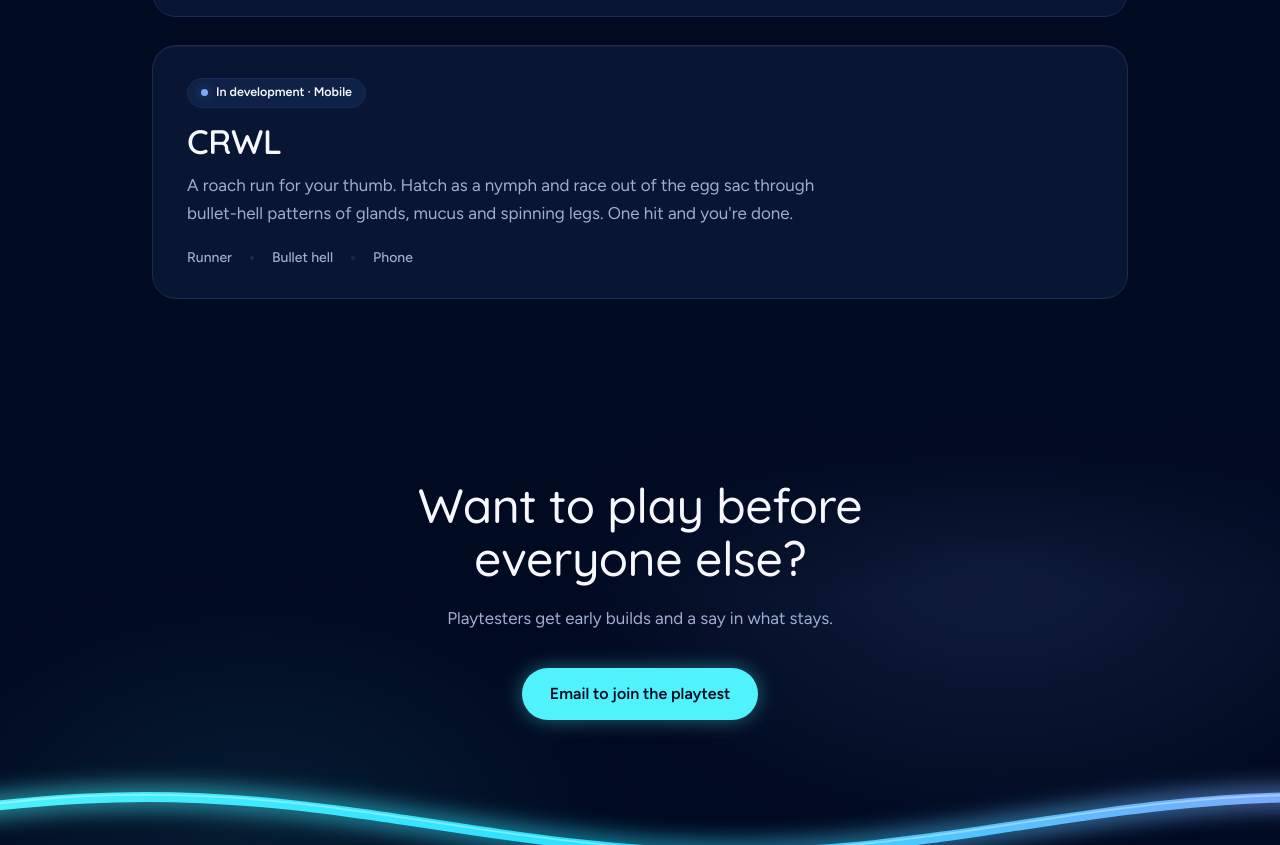
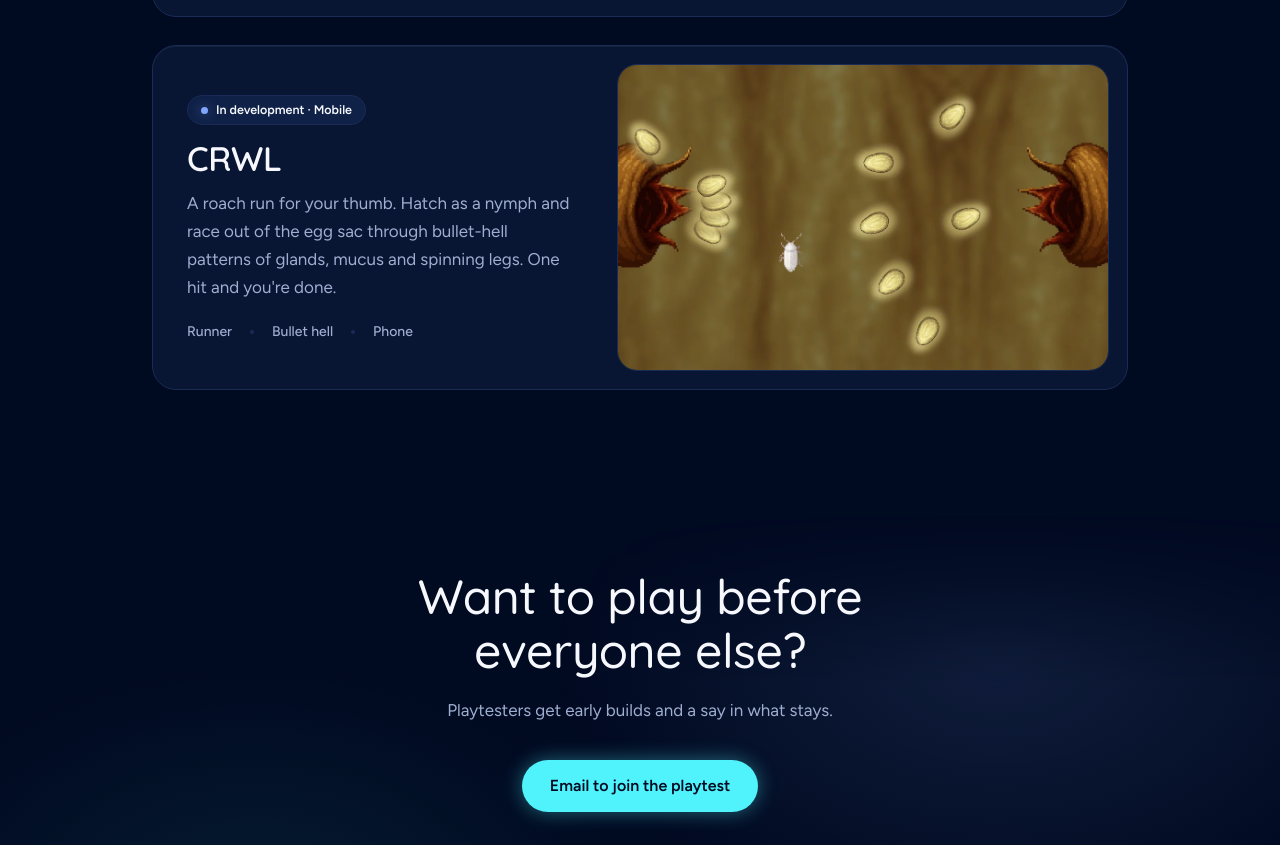
Before and after one commit to blankplusblank/tidewire-site, a plain HTML site: page games/index.html in a window 1280 px wide. Shown: the part 2100-2945 px from the top of the page. Drawn offline with Linux system fonts and the light colour scheme.

Commit message:
Add CRWL screenshot to the games page
Co-Authored-By: Claude Opus 5.5 <noreply@anthropic.com>
Claude-Session: https://claude.ai/code/session_01UB52Ru4ci4oqRzU8V9ciRo

```diff
--- a/games/index.html
+++ b/games/index.html
@@ -99,9 +99,12 @@ nav a.link:hover{color:var(--text)}
 .card .body{padding:8px 16px 8px 0}
 .card.text{grid-template-columns:1fr;padding:30px 34px}
 .card.text .body{padding:0;max-width:40em}
+.card.flip{grid-template-columns:.9fr 1.1fr}
+.card.flip .art{order:2}
+.card.flip .body{padding:8px 0 8px 16px}
 .card h3{font-size:34px;font-weight:600;line-height:1.05;margin-top:16px}
 .card p{color:var(--text-muted);margin-top:12px}
-@media (max-width:820px){.card{grid-template-columns:1fr;gap:22px}.card .body{padding:0 8px 12px}.card.text{padding:24px 22px}}
+@media (max-width:820px){.card,.card.flip{grid-template-columns:1fr;gap:22px}.card .body,.card.flip .body{padding:0 8px 12px}.card.flip .art{order:0}.card.text{padding:24px 22px}}
 
 /* cta */
 .cta{text-align:center;overflow:hidden;padding:60px 0 200px}
@@ -176,7 +179,8 @@ footer a:hover{color:var(--text)}
           <div class="tags"><span>Sports</span><span>3D</span><span>Browser</span></div>
         </div>
       </article>
-      <article class="card text reveal" id="crwl">
+      <article class="card flip reveal" id="crwl">
+        <figure class="art"><img src="/assets/games/crwl.webp" width="1063" height="664" loading="lazy" alt="CRWL screenshot: a pale roach nymph weaving through glowing eggs between two fleshy glands"></figure>
         <div class="body">
           <span class="pill dev"><i></i>In development · Mobile</span>
           <h3>CRWL</h3>
```
Also changed, not shown: assets/games/crwl.webp (added).
